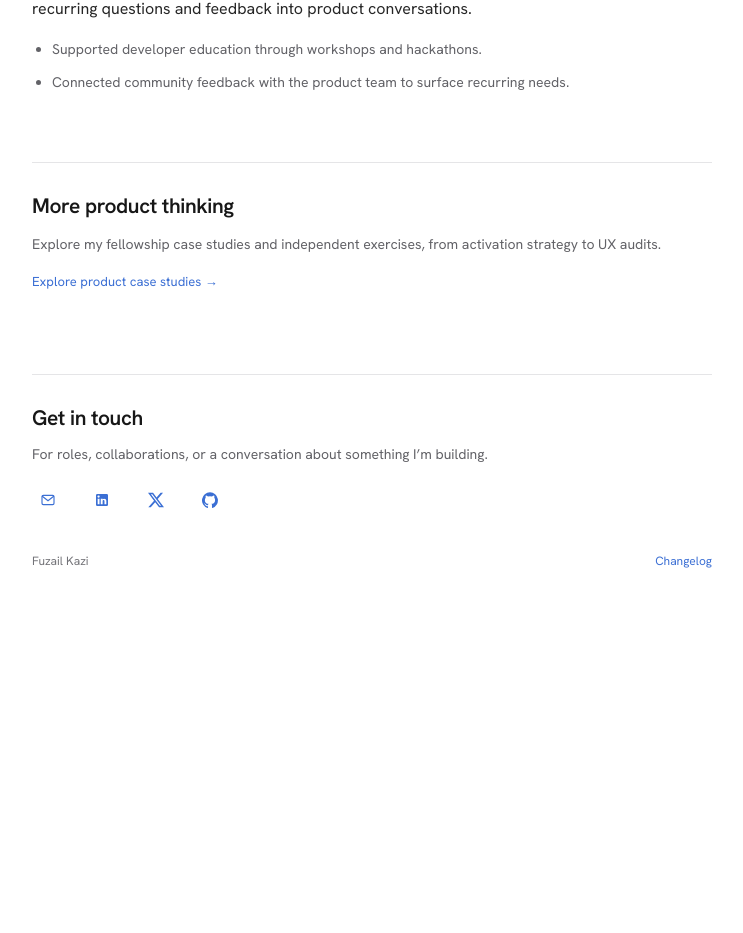
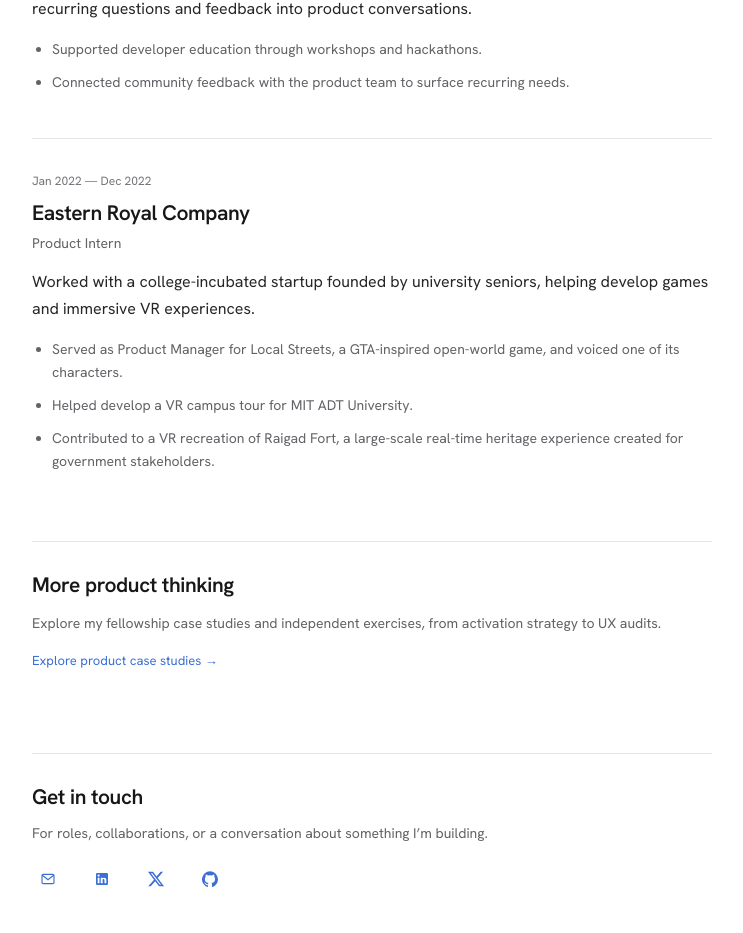
Before and after one commit to Fuzailkazi/portfolio, a Next.js app: page /work in a window 1280 px wide. Shown: the part 1231-2164 px from the top of the page, without its empty margins (268-1011 px from the left). Before the commit the page ends 1831 px from the top, so only its background shows below. Built offline with nearby package versions, Linux system fonts and the light colour scheme.

Commit message:
Add Eastern Royal Company internship

```diff
--- a/content/experience.ts
+++ b/content/experience.ts
@@ -37,6 +37,18 @@ export const experience = [
       "Connected community feedback with the product team to surface recurring needs.",
     ],
   },
+  {
+    company: "Eastern Royal Company",
+    role: "Product Intern",
+    period: "Jan 2022 — Dec 2022",
+    summary:
+      "Worked with a college-incubated startup founded by university seniors, helping develop games and immersive VR experiences.",
+    contributions: [
+      "Served as Product Manager for Local Streets, a GTA-inspired open-world game, and voiced one of its characters.",
+      "Helped develop a VR campus tour for MIT ADT University.",
+      "Contributed to a VR recreation of Raigad Fort, a large-scale real-time heritage experience created for government stakeholders.",
+    ],
+  },
 ];
 
 export const advocacy = [
```
